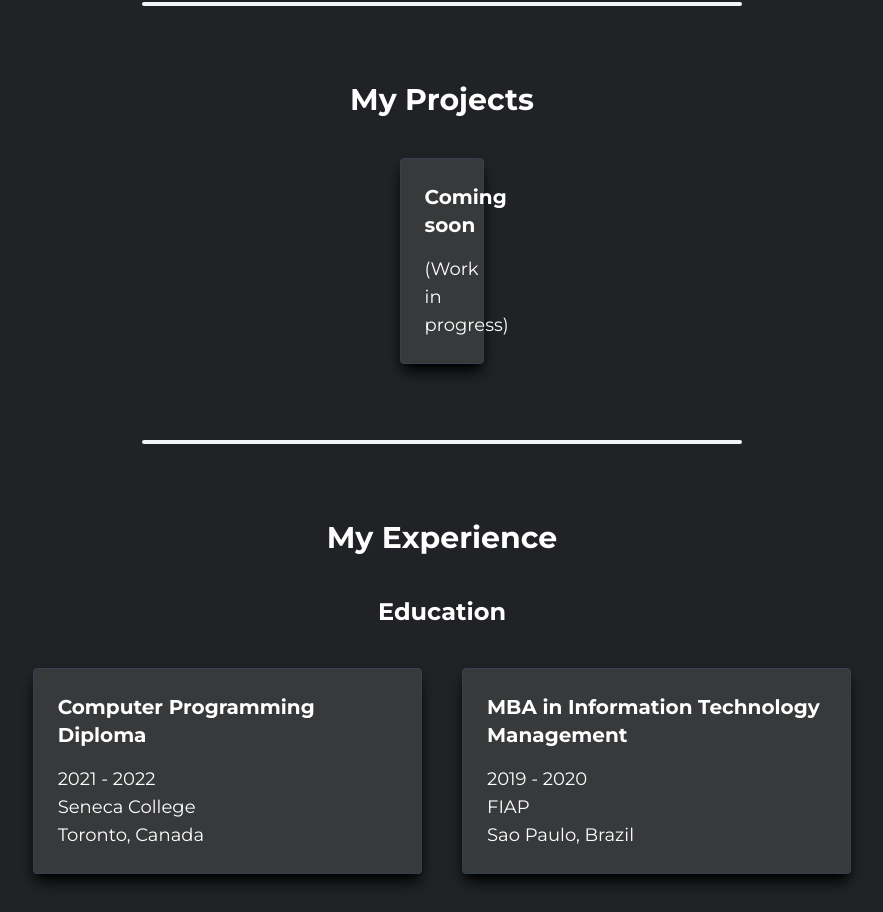
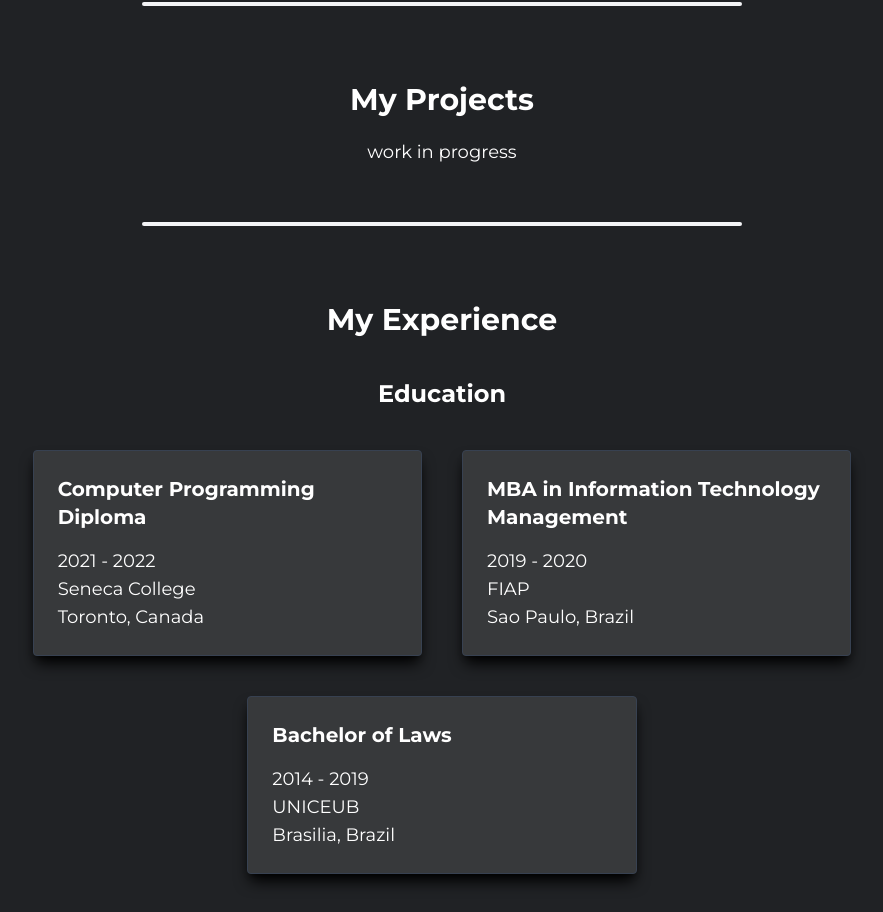
Before and after one commit to fmeneses-graca/my-website, a Next.js app: page / in a window 1280 px wide. Shown: the part 1238-2150 px from the top of the page, without its empty margins (238-1121 px from the left). Built offline with nearby package versions, Linux system fonts and the light colour scheme.

Commit message:
Add work in progress text to projects

```diff
--- a/components/projects.js
+++ b/components/projects.js
@@ -6,7 +6,7 @@
             <h1>My Projects</h1>
 
             <div className="flex-container">
-                <Card title="Coming soon" text="(Work in progress)"/>
+                <p>work in progress</p>
             </div>
         </div>
     )
```
